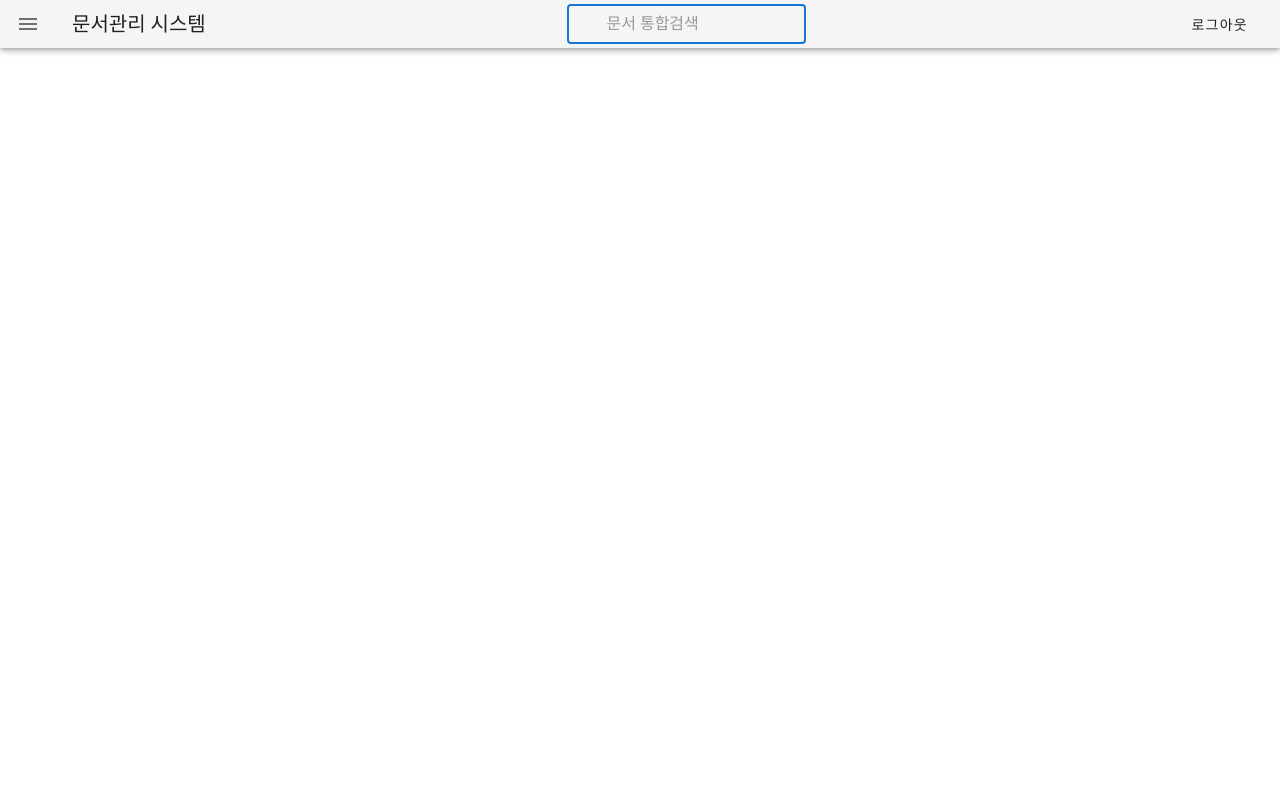
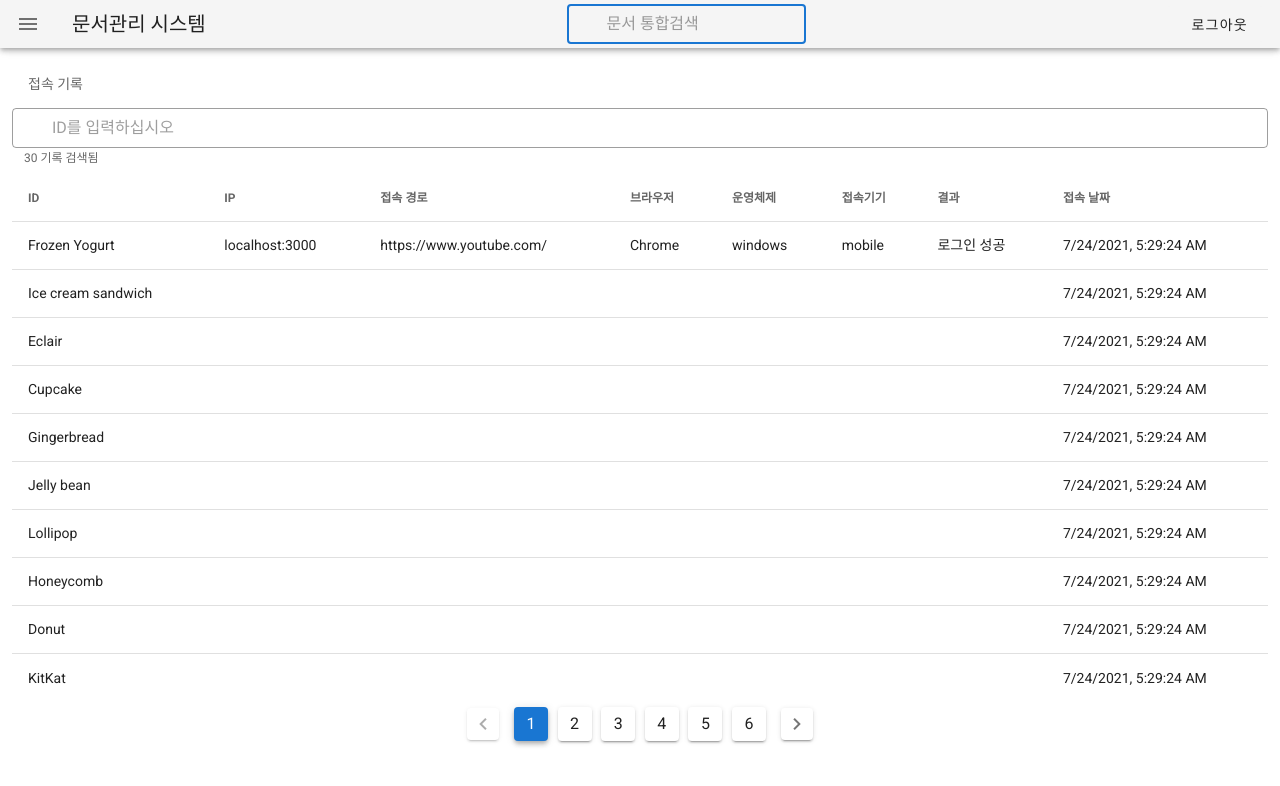
Before and after one commit to devxian96/file-management-system, a Nuxt app: page /inspire-log in a window 1280 px wide. Before the commit this address had no page. Shown: the top 786 px of the page. Built offline with nearby package versions, Linux system fonts and the light colour scheme.

Commit message:
fix: ver1

```diff
--- /dev/null
+++ b/pages/inspire-log.vue
@@ -0,0 +1,132 @@
+<template>
+  <div>
+    <v-subheader>접속 기록</v-subheader>
+
+    <!-- 검색창 -->
+    <v-text-field
+      autofocus
+      dense
+      clearable
+      flat
+      messages="30 기록 검색됨"
+      outlined
+      placeholder="ID를 입력하십시오"
+      prepend-inner-icon="fa-search"
+      full-width
+    />
+
+    <!-- 게시판 시작 -->
+    <v-simple-table>
+      <template #default>
+        <thead>
+                    <!-- 테이블 헤더 추가 시작 -->
+          <tr>
+            <th class="text-name">ID</th>
+            <th class="text-protocol">IP</th>
+            <th class="text-referrer">접속 경로</th>
+            <th class="text-browser">브라우저</th>
+            <th class="text-os">운영체제</th>
+            <th class="text-device">접속기기</th>
+            <th class="text-result">결과</th>
+            <th class="text-date">접속 날짜</th>
+          </tr>
+                    <!-- 테이블 헤더 추가 종료-->
+        </thead>
+        <tbody>
+                <tr v-for="item in desserts" :key="item.name">
+            <!-- 링크 연결 걸리적거려서 위 tr태그 안에서 끌어내려 주석 처리
+              @click="
+              $router.push(
+                '/file/current-status-of-nonconformities-and-improvement-measures/1'
+              )
+            " -->
+            <td class="text-name">{{ item.name }}</td>
+            <td class="text-protocol">{{ item.protocol }}</td>
+            <td class="text-referrer">{{ item.referrer }}</td>
+            <td class="text-browser">{{ item.browser }}</td>
+            <td class="text-os">{{ item.os }}</td>
+            <td class="text-device">{{ item.device }}</td>
+            <td class="text-result">{{ item.result }}</td>
+            <td class="text-date">{{ item.date }}</td>
+          </tr>
+        </tbody>
+      </template>
+    </v-simple-table>
+    <!-- 게시판 종료 -->
+
+    <!-- 페이지 네이션 시작 -->
+    <div class="text-center">
+      <v-pagination v-model="page" :length="6"></v-pagination>
+    </div>
+    <!-- 페이지 네이션 종료 -->
+  </div>
+</template>
+
+<script>
+export default {
+  data() {
+    return {
+      page: 1,
+      desserts: [
+        // 작성양식
+        // {
+        //   name: ,
+        //   protocol: ,
+        //   referrer: ,
+        //   browser: ,
+        //   os: ,
+        //   device: ,
+        //   result: ,
+        //   date: ,
+        // }
+        {
+          name: 'Frozen Yogurt',
+          protocol: 'localhost:3000',
+          referrer: 'https://www.youtube.com/',
+          browser: 'Chrome',
+          os: 'windows',
+          device: 'mobile',
+          result: '로그인 성공',
+          date: new Date().toLocaleString(),
+        },
+        {
+          name: 'Ice cream sandwich',
+          date: new Date().toLocaleString(),
+        },
+        {
+          name: 'Eclair',
+          date: new Date().toLocaleString(),
+        },
+        {
+          name: 'Cupcake',
+          date: new Date().toLocaleString(),
+        },
+        {
+          name: 'Gingerbread',
+          date: new Date().toLocaleString(),
+        },
+        {
+          name: 'Jelly bean',
+          date: new Date().toLocaleString(),
+        },
+        {
+          name: 'Lollipop',
+          date: new Date().toLocaleString(),
+        },
+        {
+          name: 'Honeycomb',
+          date: new Date().toLocaleString(),
+        },
+        {
+          name: 'Donut',
+          date: new Date().toLocaleString(),
+        },
+        {
+          name: 'KitKat',
+          date: new Date().toLocaleString(),
+        },
+      ],
+    }
+  },
+}
+</script>
```
